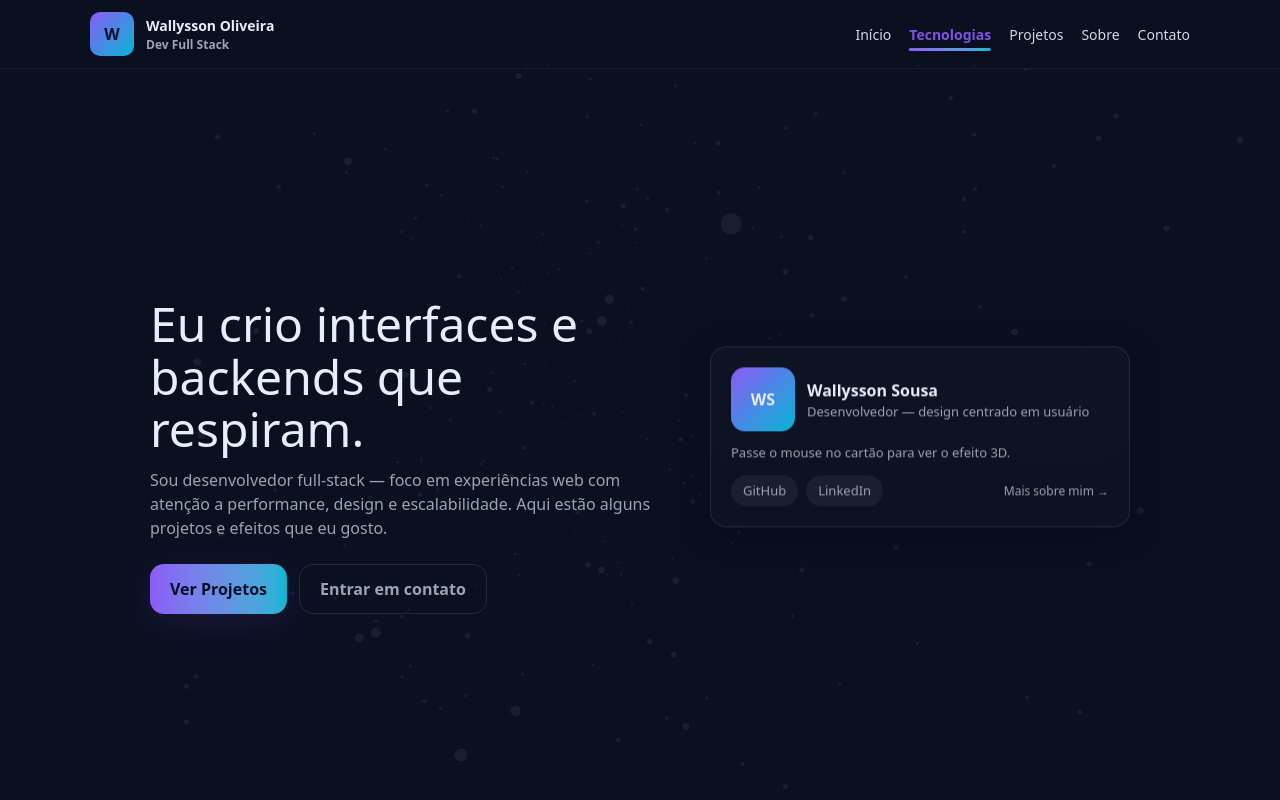
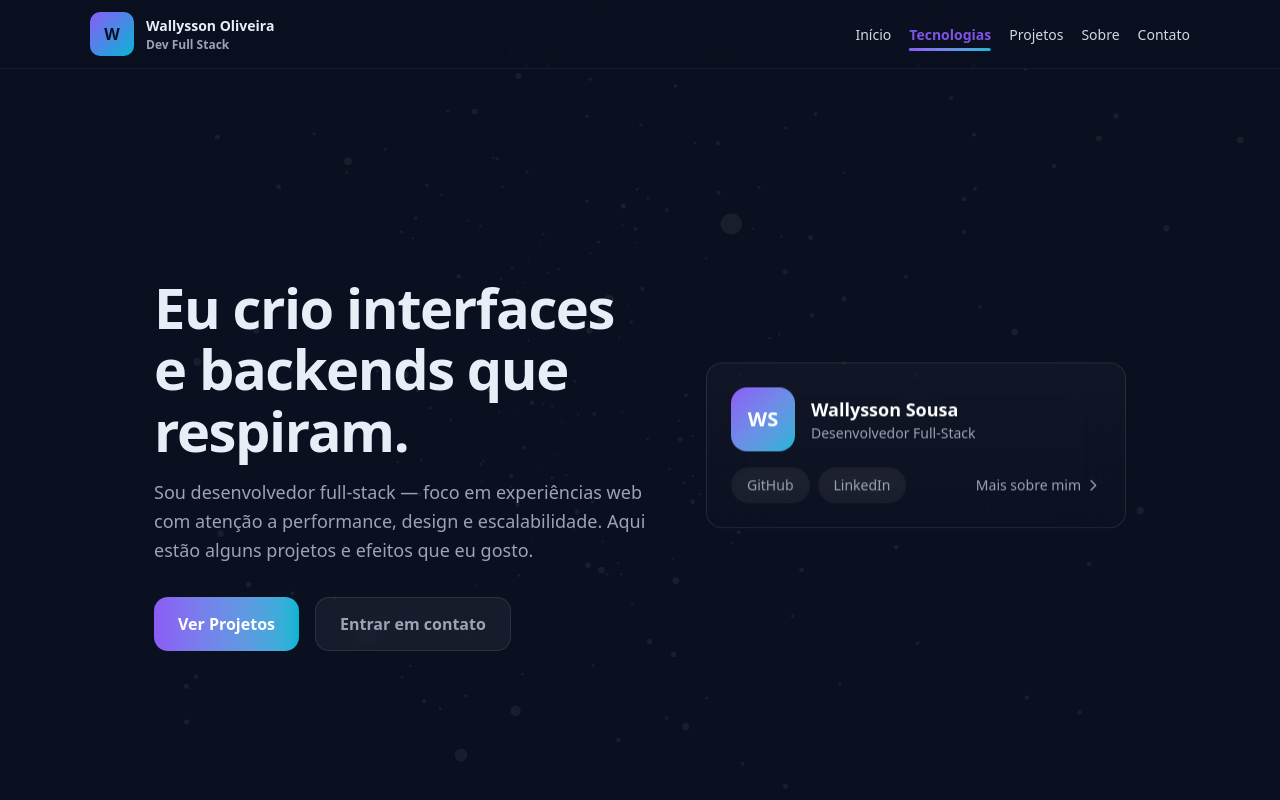
Before and after one commit to WallyssonSousa/my-portfolio, a Next.js app: page / in a window 1280 px wide. Shown: the top 800 px of the page. Built offline with nearby package versions, Linux system fonts and the light colour scheme.

Commit message:
Feat: Adicionando pequenas animações ao card do componente hero

```diff
--- a/components/hero.tsx
+++ b/components/hero.tsx
@@ -1,30 +1,30 @@
 export default function Hero() {
   return (
-    <section id="home" className="hero relative isolate grid min-h-[100vh] items-center px-5 pt-24 sm:pt-28">
-      <div className="hero-inner grid grid-cols-1 items-center gap-10 md:grid-cols-[1fr_420px]">
-        {/* Coluna Esquerda */}
+    <section id="home" className="hero relative isolate grid min-h-screen items-center px-6 pt-32">
+      <div className="hero-inner mx-auto grid w-full max-w-7xl grid-cols-1 items-center gap-12 md:grid-cols-[1fr_420px]">
+        {/* Left Column */}
         <div>
-          <h1 className="headline m-0 text-[clamp(26px,6vw,48px)] leading-[1.1]">
+          <h1 className="headline m-0 text-[clamp(32px,6vw,56px)] font-bold leading-[1.1] tracking-tight">
             Eu crio interfaces e backends que{" "}
             <span className="bg-gradient-to-r from-[#8b5cf6] to-[#06b6d4] bg-clip-text text-transparent">respiram</span>
             .
           </h1>
 
-          <p className="sub mt-3 max-w-[540px] text-[15px] text-[#9aa4b2] sm:text-[16px]">
+          <p className="sub mt-4 max-w-[580px] text-base leading-relaxed text-[#9aa4b2] sm:text-lg">
             Sou desenvolvedor full-stack — foco em experiências web com atenção a performance, design e escalabilidade.
             Aqui estão alguns projetos e efeitos que eu gosto.
           </p>
 
           {/* CTAs */}
-          <div className="ctas mt-6 flex flex-col gap-3 sm:flex-row">
+          <div className="ctas mt-8 flex flex-col gap-4 sm:flex-row">
             <button
-              className="btn rounded-xl border-0 bg-gradient-to-r from-[#8b5cf6] to-[#06b6d4] px-5 py-3 font-bold text-[#061025] shadow-[0_8px_32px_rgba(139,92,246,0.12)]"
+              className="btn group relative overflow-hidden rounded-xl border-0 bg-gradient-to-r from-[#8b5cf6] to-[#06b6d4] px-6 py-3.5 font-bold text-white transition-all"
               id="btn-work"
             >
-              Ver Projetos
+              <span className="relative z-10">Ver Projetos</span>
             </button>
             <a
-              className="btn ghost rounded-xl border border-white/10 bg-transparent px-5 py-3 font-semibold text-[#9aa4b2] text-center"
+              className="btn ghost group rounded-xl border border-white/10 bg-white/5 px-6 py-3.5 text-center font-semibold text-[#9aa4b2] backdrop-blur-sm transition-all hover:border-white/20 hover:bg-white/10 hover:text-white"
               href="#contact"
             >
               Entrar em contato
@@ -32,40 +32,56 @@ export default function Hero() {
           </div>
         </div>
 
-        {/* Coluna Direita */}
+        {/* Right Column - Enhanced Profile Card */}
         <div>
           <div
-            className="card-hero rounded-2xl border border-white/10 bg-[linear-gradient(180deg,rgba(255,255,255,0.02),rgba(255,255,255,0.01))] p-5 shadow-[0_6px_30px_rgba(2,6,23,0.6)] backdrop-blur-md"
+            className="card-hero group relative overflow-hidden rounded-2xl border border-white/10 bg-gradient-to-b from-white/[0.03] to-white/[0.01] p-6 backdrop-blur-xl transition-all hover:border-white/20"
             id="profile-card"
           >
-            <div className="flex flex-col gap-3 sm:flex-row sm:items-center">
-              <div className="flex h-16 w-16 shrink-0 items-center justify-center rounded-[14px] bg-[linear-gradient(135deg,#8b5cf6,#06b6d4)] font-extrabold">
+            {/* Gradient overlay on hover */}
+            <div className="absolute inset-0 bg-gradient-to-br from-[#8b5cf6]/5 via-transparent to-[#06b6d4]/5 opacity-0 transition-opacity group-hover:opacity-100" />
+
+            <div className="relative">
+              <div className="flex flex-col gap-4 sm:flex-row sm:items-center">
+                <div className="flex h-16 w-16 shrink-0 items-center justify-center rounded-2xl bg-gradient-to-br from-[#8b5cf6] to-[#06b6d4] font-extrabold text-xl text-white">
                   WS
                 </div>
                 <div>
-                <div className="font-bold">Wallysson Sousa</div>
-                <div className="text-[13px] text-[#9aa4b2]">Desenvolvedor — design centrado em usuário</div>
+                  <div className="text-lg font-bold text-white">Wallysson Sousa</div>
+                  <div className="text-sm text-[#9aa4b2]">Desenvolvedor Full-Stack</div>
                 </div>
               </div>
 
-            <div className="mt-3 text-[13px] text-[#9aa4b2]">Passe o mouse no cartão para ver o efeito 3D.</div>
-
-            <div className="mt-3 flex flex-col gap-3 sm:flex-row sm:items-center sm:justify-between">
+              <div className="mt-4 flex flex-col gap-4 sm:flex-row sm:items-center sm:justify-between">
                 <div className="flex gap-2">
                   <a
                     href="#"
-                  className="chip inline-flex items-center justify-center rounded-full bg-white/5 px-3 py-1.5 text-[13px] text-[#9aa4b2]"
+                    className="chip inline-flex items-center justify-center rounded-full bg-white/5 px-4 py-2 text-sm text-[#9aa4b2] backdrop-blur-sm transition-all hover:bg-white/10 hover:text-white"
                   >
                     GitHub
                   </a>
                   <a
                     href="#"
-                  className="chip inline-flex items-center justify-center rounded-full bg-white/5 px-3 py-1.5 text-[13px] text-[#9aa4b2]"
+                    className="chip inline-flex items-center justify-center rounded-full bg-white/5 px-4 py-2 text-sm text-[#9aa4b2] backdrop-blur-sm transition-all hover:bg-white/10 hover:text-white"
                   >
                     LinkedIn
                   </a>
                 </div>
-              <div className="text-[12px] text-[#9aa4b2]">Mais sobre mim →</div>
+                <a
+                  href="#"
+                  className="group flex items-center gap-1 text-sm text-[#9aa4b2] transition-colors hover:text-white"
+                >
+                  Mais sobre mim
+                  <svg
+                    className="h-4 w-4 transition-transform group-hover:translate-x-1"
+                    fill="none"
+                    viewBox="0 0 24 24"
+                    stroke="currentColor"
+                  >
+                    <path strokeLinecap="round" strokeLinejoin="round" strokeWidth={2} d="M9 5l7 7-7 7" />
+                  </svg>
+                </a>
+              </div>
             </div>
           </div>
         </div>
```
Lines whose indentation alone changed are shown as unchanged.
